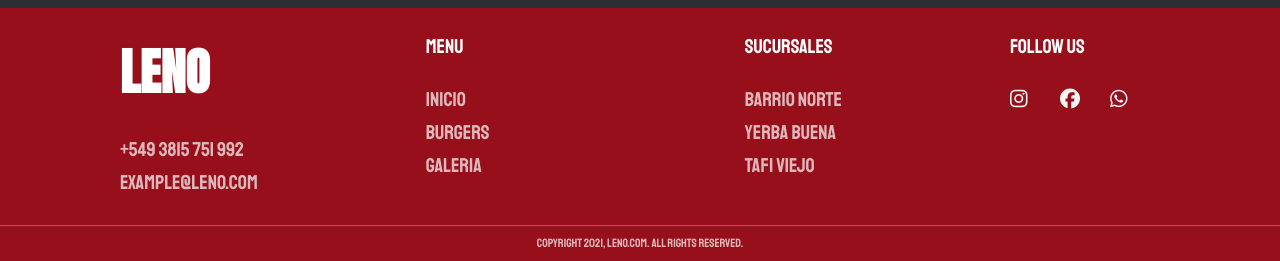
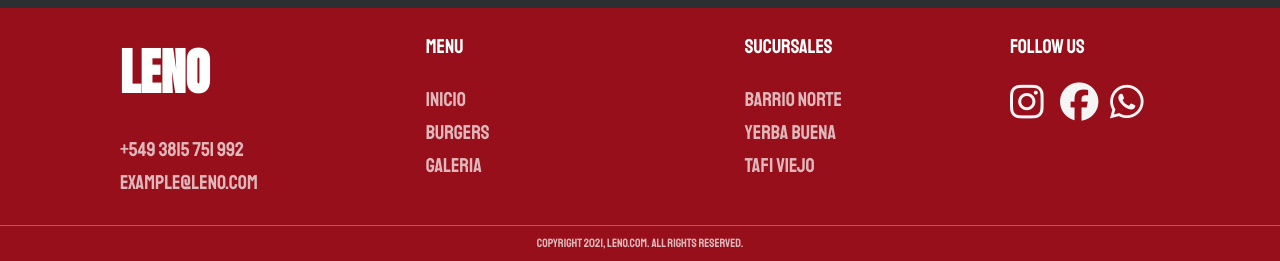
Before and after one commit to JuanchiiGomezZ/Barrio-Norte-Oscuro, a plain HTML site: page index.html in a window 1280 px wide. Shown: the part 1435-1696 px from the top of the page. Drawn offline with Linux system fonts and the light colour scheme.

Commit message:
Add files via upload

```diff
--- a/index.html
+++ b/index.html
@@ -100,9 +100,9 @@
                 <span class="menu-title">follow us</span>
                 <div class="social-container">
                     <!-- FONTAWESOME -->
-                    <a href="https://www.instagram.com/lenoargentina/" class="social-link"><i class="fa-brands fa-instagram"></i></a>
-                    <a href="#" class="social-link"><i class="fa-brands fa-facebook"></i></a>
-                    <a href="#" class="social-link"><i class="fa-brands fa-whatsapp"></i></a>
+                    <a target="_blank" href="https://www.instagram.com/lenoargentina/" class="social-link"><i class="fa-brands fa-instagram"></i></a>
+                    <a target="_blank" href="https://www.facebook.com/ExperienciaLeno/" class="social-link"><i class="fa-brands fa-facebook"></i></a>
+                    <a target="_blank" href="#" class="social-link"><i class="fa-brands fa-whatsapp"></i></a>
                 </div>
             </div>
         </div>
--- a/style.css
+++ b/style.css
@@ -334,6 +334,9 @@ footer .website-logo{
 
 @media screen and (min-width:900px){
 
+    footer i{
+        font-size: 1.6em;
+    }
     nav{
     height: 100px;
 }
```
